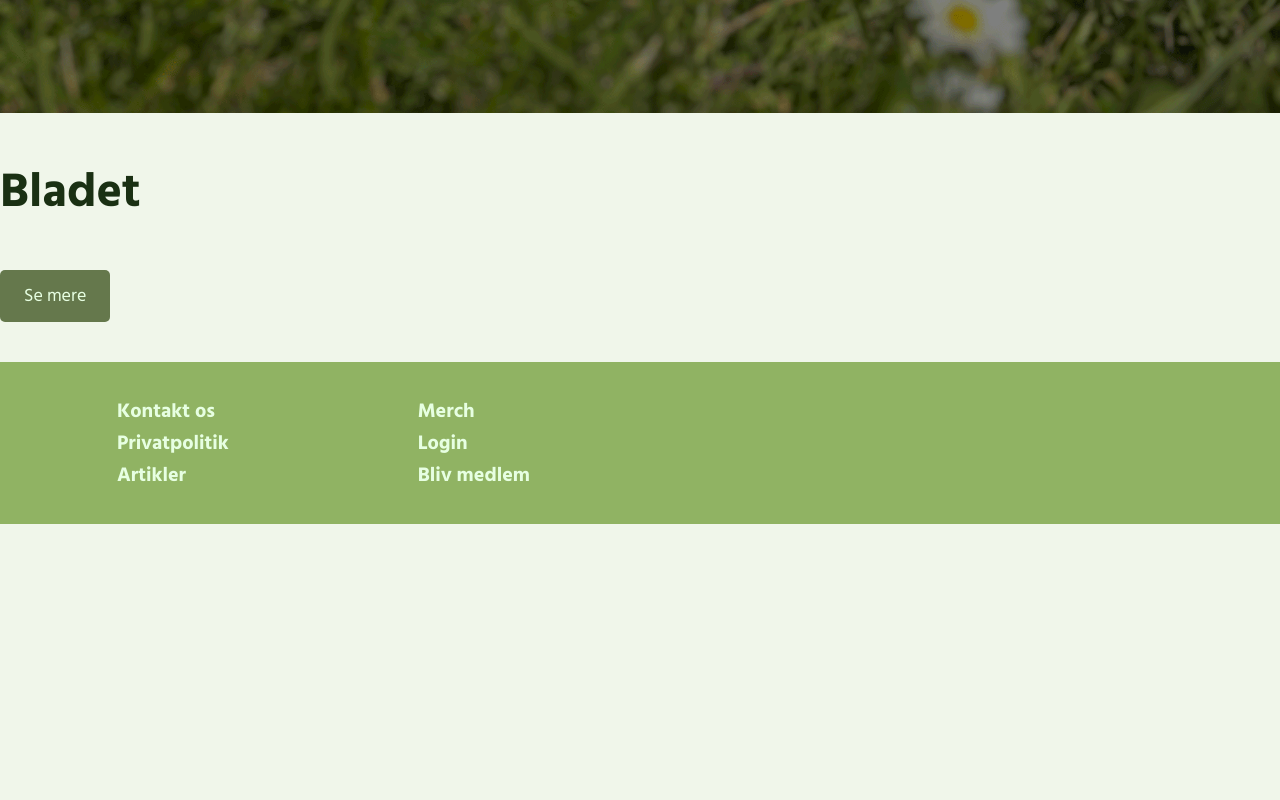
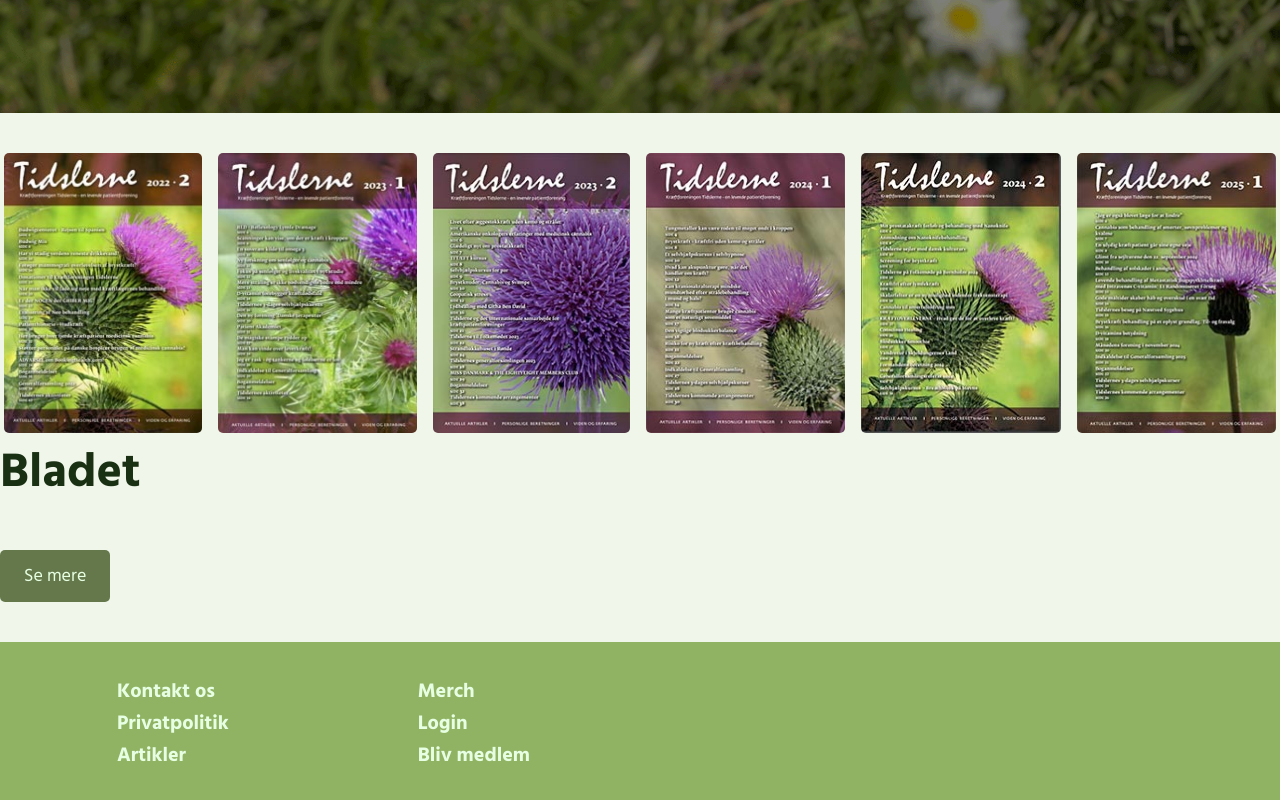
Before and after one commit to LunaDamm/tidslerne-frfr, a Vue app: page /bladet in a window 1280 px wide. Shown: the part 775-1575 px from the top of the page. Before the commit the page ends 1299 px from the top, so only its background shows below. Built offline with nearby package versions, Linux system fonts and the light colour scheme.

Commit message:
bladetDatabase bliver vist korrekt 👍

```diff
--- a/src/modules/useBladetDatabase.js
+++ b/src/modules/useBladetDatabase.js
@@ -1,41 +1,41 @@
 import { ref } from 'vue'
 
 export const useBladetDatabase = () => {
-    const Bladet = ref([
+    const bladet = ref([
         {
             id: 1,
-            pdf: 'Blad-2022-2.pdf',
-            thumbnail: 'Blad-2022-2.jpg',
+            pdf: '/downloads/Blad-2022-2.pdf',
+            thumbnail: '/thumbnails/Blad-2022-2.jpg',
         },
         {
             id: 2,
-            pdf: 'Blad-2023-1.pdf',
-            thumbnail: 'Blad-2023-1.jpg',
+            pdf: '/downloads/Blad-2023-1.pdf',
+            thumbnail: '/thumbnails/Blad-2023-1.jpg',
         },
         {
             id: 3,
-            pdf: 'Blad-2023-2.pdf',
-            thumbnail: 'Blad-2023-2.jpg',
+            pdf: '/downloads/Blad-2023-2.pdf',
+            thumbnail: '/thumbnails/Blad-2023-2.jpg',
         },
         {
             id: 4,
-            pdf: 'Blad-2024-1.pdf',
-            thumbnail: 'Blad-2024-1.jpg',
+            pdf: '/downloads/Blad-2024-1.pdf',
+            thumbnail: '/thumbnails/Blad-2024-1.jpg',
         },
         {
             id: 5,
-            pdf: 'Blad-2024-2.pdf',
-            thumbnail: 'Blad-2024-2.jpg',
+            pdf: '/downloads/Blad-2024-2.pdf',
+            thumbnail: '/thumbnails/Blad-2024-2.jpg',
         },
         {
             id: 6,
-            pdf: 'Blad-2025-1.pdf',
-            thumbnail: 'Blad-2025-1.jpg',
+            pdf: '/downloads/Blad-2025-1.pdf',
+            thumbnail: '/thumbnails/Blad-2025-1.jpg',
         },
 
     ])
 
     return {
-        Bladet
+        bladet
     }
 }
--- a/src/views/BladetView.vue
+++ b/src/views/BladetView.vue
@@ -1,7 +1,6 @@
 <script setup>
 
 import { useBladetDatabase } from '@/modules/useBladetDatabase';
-import { computed } from 'vue';
 
 const { bladet } = useBladetDatabase();
 
@@ -33,11 +32,11 @@ console.log(bladet);
     <div class="flex flex-wrap">
           <!-- repeat blad thumbnail -->
           <div class="flex flex-wrap w-full gap-4 justify-center">
-            <router-link :to="`/bladet/${blad.id}`" class="w-3./12" v-for="blad in bladet" :key="blad.id">
-              <img :src="blad.image" alt="{{ blad.name }} thumbnail" class="h-70 w-full object-cover rounded-[5px]" />
+            <a :href="blad.pdf" class="w-3./12" v-for="blad in bladet" :key="blad.id">
+              <img :src="blad.thumbnail" alt="{{ blad.name }} thumbnail" class="h-70 w-full object-cover rounded-[5px]" />
               <p class="text-2xl">{{ blad.name }}</p>
               <p>{{ blad.description }}</p>
-            </router-link>
+            </a>
           </div>
         </div>
   </div>
```
